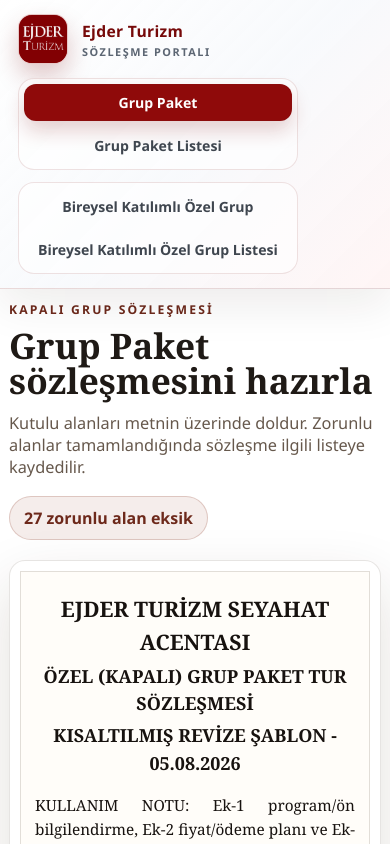
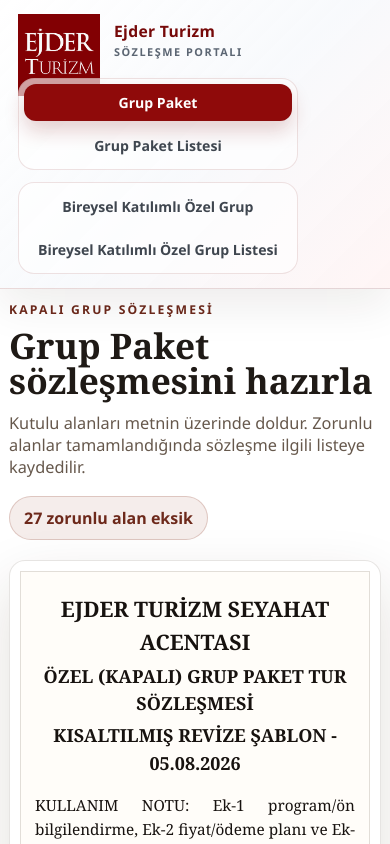
Before and after one commit to resulersurer/ejder-acentesozlesme, an Angular app: page / in a window 390 px wide. Shown: the top 844 px of the page. Built offline with nearby package versions, Linux system fonts and the light colour scheme.

Commit message:
Logo cercevesini kaldir

```diff
--- a/src/app/components/app-header/app-header.component.css
+++ b/src/app/components/app-header/app-header.component.css
@@ -31,22 +31,15 @@
 .brand-mark {
   display: grid;
   place-items: center;
-  width: 58px;
+  width: 92px;
   height: 58px;
-  overflow: hidden;
-  border: 1px solid rgba(255, 255, 255, 0.78);
-  border-radius: 16px;
-  background: #940000;
-  box-shadow:
-    0 12px 24px rgba(117, 0, 0, 0.22),
-    inset 0 1px 0 rgba(255, 255, 255, 0.22);
 }
 
 .brand-mark img {
   display: block;
   width: 100%;
   height: 100%;
-  object-fit: cover;
+  object-fit: contain;
 }
 
 .brand-copy {
@@ -140,9 +133,8 @@
 
 @media (max-width: 680px) {
   .brand-mark {
-    width: 50px;
+    width: 82px;
     height: 50px;
-    border-radius: 14px;
   }
 
   .brand-copy strong {
```
